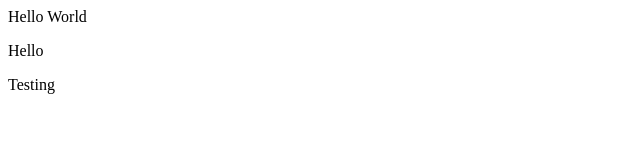
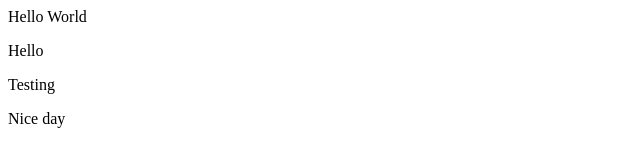
Before and after one commit to thangnv160703/git-repo-demo, a plain HTML site: page index.html in a window 1280 px wide. Shown: the full height of the page, 0-640 px from the left. Drawn offline with Linux system fonts and the light colour scheme.

Commit message:
Update index.html

```diff
--- a/index.html
+++ b/index.html
@@ -2,4 +2,5 @@
   <p>Hello World</p>
   <p>Hello</p>
   <p>Testing</p>
+  <p>Nice day</p>
 </div>
```
